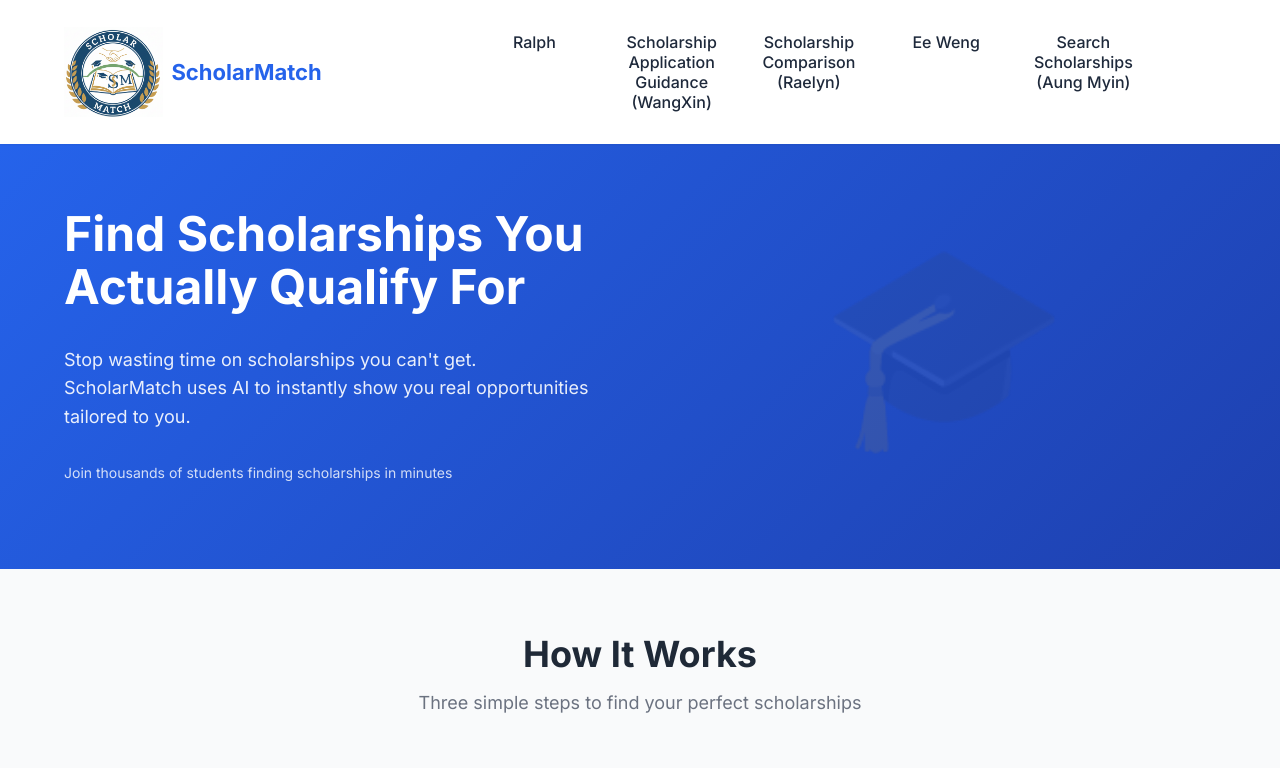
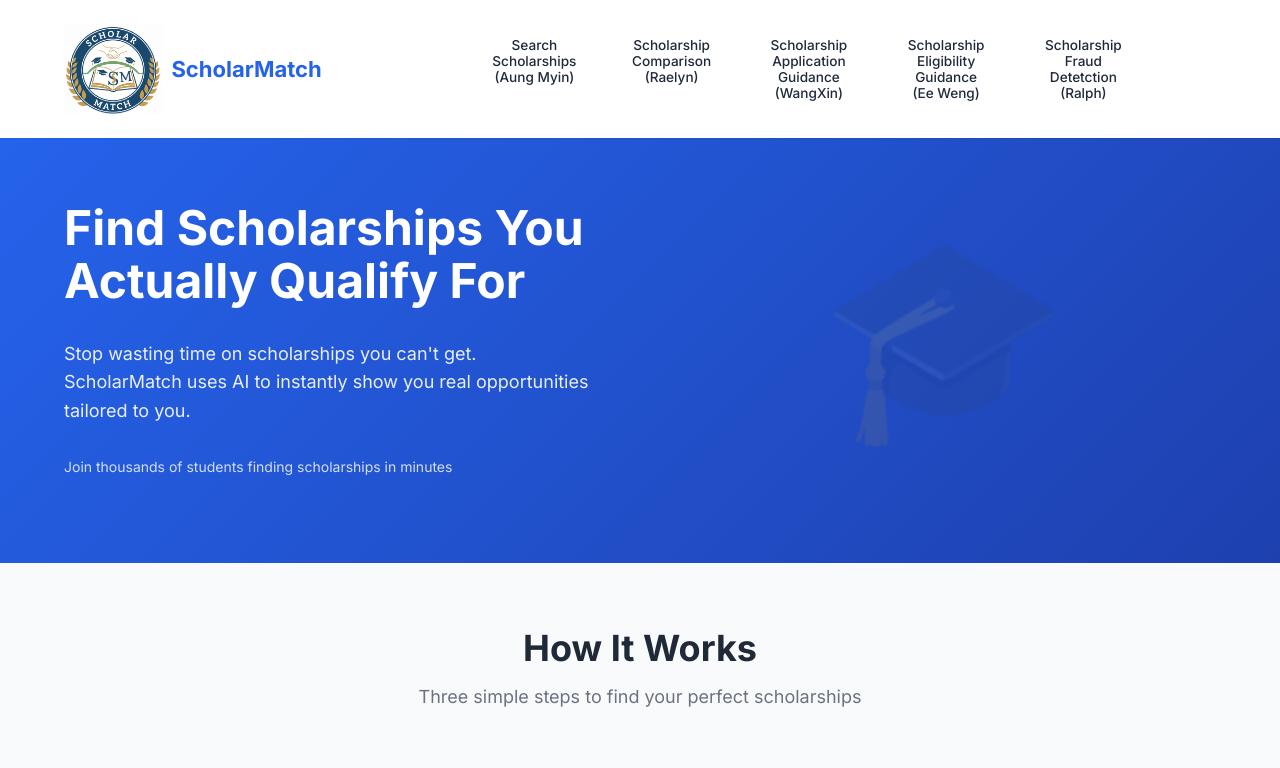
Before and after one commit to raelyn23050595/ScholarMatch, a website: page index.html in a window 1280 px wide. Shown: the top 768 px of the page. Drawn offline with Linux system fonts and the light colour scheme.

```diff
--- a/css/styles.css
+++ b/css/styles.css
@@ -123,6 +123,7 @@
     transition: color var(--transition-fast);
     padding: var(--spacing-xs) 0;
     display: block;
+    font-size: 0.85rem;
 }
 
 .nav-link:hover,
--- a/index.html
+++ b/index.html
@@ -26,11 +26,11 @@
             </a>
             <nav class="nav" role="navigation" aria-label="Main navigation">
                 <ul class="nav-list">
-                        <li><a href="#home" class="nav-link">Ralph</a></li>
+                    <li><a href="https://23018472-tunaungmyin.github.io/C240_AungMyin/" class="nav-link">Search Scholarships<br>(Aung Myin)</a></li>
+                    <li><a href="https://raelyn23050595.github.io/ScholarMatch_Raelyn/" class="nav-link">Scholarship Comparison<br>(Raelyn)</a></li>
                     <li><a href="https://tohwangxin.github.io/C240_FA/" class="nav-link">Scholarship Application Guidance<br>(WangXin)</a></li>
-                        <li><a href="https://raelyn23050595.github.io/ScholarMatch_Raelyn/" class="nav-link">Scholarship Comparison<br>(Raelyn)</a></li>
-                        <li><a href="#about" class="nav-link">Ee Weng</a></li>
-                        <li><a href="https://23018472-tunaungmyin.github.io/C240_AungMyin/" class="nav-link">Search Scholarships<br>(Aung Myin)</a></li>
+                    <li><a href="https://scholarmatch-a13r.onrender.com/" class="nav-link">Scholarship Eligibility Guidance <br>(Ee Weng)</a></li>
+                    <li><a href="https://23026439-ralph.github.io/C240-FA/" class="nav-link">Scholarship Fraud Detetction (Ralph)</a></li>
                 </ul>
             </nav>
         </div>
```
Lines whose indentation alone changed are shown as unchanged.
